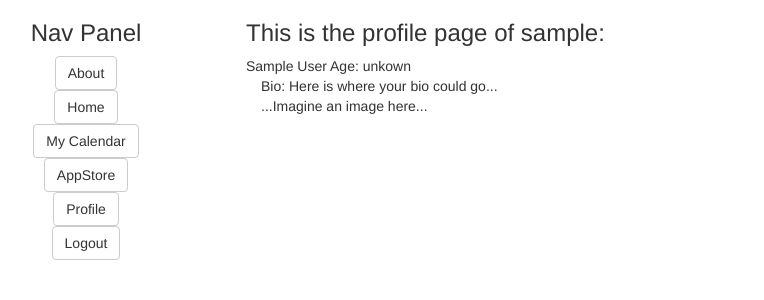
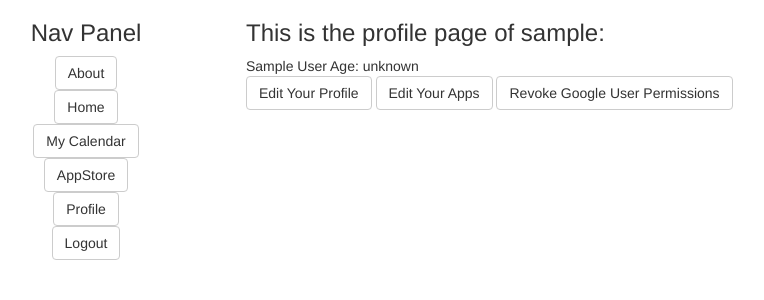
Before and after one commit to critcher/WebappsProject, a Django app: a page that uses framework/templates/profile.html in a window 1280 px wide. Shown: the top 300 px of the page, without its empty margins (74-838 px from the left). Run offline with Django 3.2, Linux system fonts and the light colour scheme; a user stored in the database is signed in; tables that the repository leaves empty hold one stand-in row (values such as "Sample post"); parts of the project's set-up code (start-up, migrations or seed data) failed here and were passed over; some libraries are stand-ins or nearby versions.

Commit message:
editProfile work in progress

```diff
--- a/framework/templates/form.html
+++ b/framework/templates/form.html
@@ -16,7 +16,9 @@
         </div>
     {% endfor %}
     <input type="submit" class="btn btn-default" value="{{submit_string}}" />
+    {%if delete_string%} <!-- this is super hacky and should be fixed-->
     <button type="button" class="btn btn-default" onclick="{% block onDelete %}{% endblock %}">{{delete_string}}</button>
+    {%endif%}
     {% csrf_token %}
 </form>
 
--- a/framework/templates/profile.html
+++ b/framework/templates/profile.html
@@ -12,31 +12,21 @@
 		<div class="row">
 			<div class="col-xs-12">
 				<h3>This is the profile page of {{ author }}: </h3>
-				{{firstname}} {{lastname}} Age: {%if age%}{{age}} {%else%} unkown{%endif%}
+				{{firstname}} {{lastname}} Age: {%if age%}{{age}} {%else%} unknown{%endif%}
 			</div>
 		</div>
 	</div>
 
-	<div class="row">
-		<div class="col-xs-12">
-		{%if bio%}
-		Bio: {{bio}}
-		{%else%}
-		Bio: Here is where your bio could go...
-		{%endif%}
-		</div>
-	</div>
 
 	<div class="row">
-		<div class="col-xs-12">
-		{%if profile.picture_url%}
-		<img src="{{profile.picture_url}}" width=200px />
-		{%else%}
-		...Imagine an image here...
-		{%endif%}
+		<div class="row">
+			<div class="col-xs-12">
+				<a class="btn btn-default" href="{% url 'editprofile' %}">Edit Your Profile</a>
+				<a class="btn btn-default" href="{% url 'editapp' %}">Edit Your Apps</a>
+				<a  class="btn btn-default"href="{% url 'removeUserOAuth' %}">Revoke Google User Permissions</a>
+			</div>
 		</div>
 	</div>
 
 
-
 {%endblock%}
--- a/framework/urls.py
+++ b/framework/urls.py
@@ -29,10 +29,12 @@ urlpatterns = [
     url(r'^confirm-registration/(?P<username>[a-zA-Z0-9_@\+\-]+)/(?P<token>[a-z0-9\-]+)$',
         views.confirm_registration, name='confirm'),
     url(r'^about/$', views.about, name='about'),
+    url(r'^editprofile/$', views.editProfile, name='editprofile'),
     url(r'^calendar/$', views.viewCalendar, name='calendar'),
     url(r'^appstore/$', views.appStore, name='appstore'),
     url(r'^editsettings/$', views.viewAppForms, name='editapp'),
     url(r'^removeapp/$', views.removeApp, name='removeapp'),
+    url(r'^revokeOAuth/$', views.removeUserOAuth, name='removeUserOAuth'),
     url(r'checkAuth', views.checkAuth, name='checkAuth'),
     url(r'oauth2callback', views.auth_return, name='oauth2return'),
     url(r'^$', views.home, name='main'),
--- a/framework/views.py
+++ b/framework/views.py
@@ -6,7 +6,7 @@ from django.contrib.auth.models import User
 from django.contrib.auth import login, authenticate
 from django.db import transaction
 from django.contrib.auth.decorators import login_required
-from forms import RegisterForm, SignInForm
+from forms import RegisterForm, SignInForm, UserForm
 from django.core.exceptions import ObjectDoesNotExist, MultipleObjectsReturned
 from mimetypes import guess_type
 from django.core import serializers
@@ -89,7 +89,7 @@ def getFormFromJson(request):
         print e
         return HttpResponse('')
     context['submit_string'] = "Update"
-    context['delete_string'] = "Delete this app!"
+    context['delete_string'] = "Delete"
     context['form'] = form
     return render(request, 'appForm.html', context)
 
@@ -197,6 +197,20 @@ def gCalToFullCalEventAdapter(gCalEvent):
 
 
 @login_required
+def removeUserOAuth(request):
+    user = request.user
+    storage = Storage(CredentialsModel, 'id', user, 'credential')
+    credential = storage.get()
+    if credential is None:
+        return redirect(reverse('editProfile'))
+    credRecord = CredentialsModel.objects.get(id=user)
+    flowRecord = FlowModel.objects.get(id=user)
+    credRecord.delete()
+    flowRecord.delete()
+    return redirect(reverse('editProfile'))
+
+
+@login_required
 def checkAuth(request):
     REDIRECT_URI = "http://%s%s" % (request.get_host(),
                                     reverse("oauth2return"))
@@ -278,12 +292,30 @@ def profile(request, userArg):
     except MultipleObjectsReturned:
         context['errors'].append("multiple objects returned")
         return render(request, 'main.html', context)
-    # These fields are not yet in CalendarUser
-    # TODO?
-    #context['bio'] = profMatch.bio
-    #context['age'] = profMatch.age
     context['profile'] = profMatch
     return render(request, 'profile.html', context)
+
+
+@login_required
+def editProfile(request):
+    context = {}
+    context['errors'] = []
+    if request.method == 'GET':
+        context['userform'] = UserForm(instance=request.user,
+                                       prefix="userform")
+        return render(request, 'editprofile.html', context)
+    userform = UserForm(
+        data=request.POST, instance=request.user, prefix="userform")
+    context['userform'] = userform
+    if not userform.is_valid():
+        context['errors'].append("form data invalid")
+        return render(request, 'editprofile.html', context)
+    userform.save()
+    currentUser = request.user
+    currentUser.firstname = userform.cleaned_data['first_name']
+    currentUser.lastname = userform.cleaned_data['last_name']
+    currentUser.save()
+    return render(request, 'editprofile.html', context)
 
 
 @transaction.atomic
```
Also changed, not shown: framework/forms.py (+19 -3 lines), framework/templates/editProfile.html (added, +52 -0 lines).
